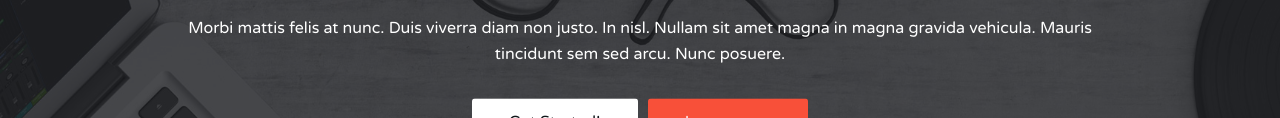
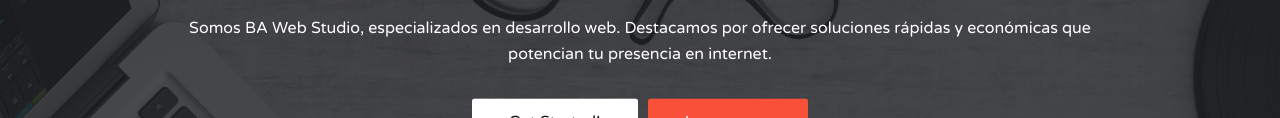
Before and after one commit to feblesariel/ba_web_studio_v2, a plain HTML site: page index.html in a window 1280 px wide. Shown: the part 356-474 px from the top of the page. Drawn offline with Linux system fonts and the light colour scheme.

Commit message:
initial commit

```diff
--- a/index.html
+++ b/index.html
@@ -96,7 +96,7 @@
 					<div class="col-md-10 col-md-offset-1">
 						<div class="home-content">
 							<h1 class="white-text">Hacemos tu página web</h1>
-							<p class="white-text">Morbi mattis felis at nunc. Duis viverra diam non justo. In nisl. Nullam sit amet magna in magna gravida vehicula. Mauris tincidunt sem sed arcu. Nunc posuere.
+							<p class="white-text">Somos BA Web Studio, especializados en desarrollo web. Destacamos por ofrecer soluciones rápidas y económicas que potencian tu presencia en internet.
 							</p>
 							<button class="white-btn">Get Started!</button>
 							<button class="main-btn">Learn more</button>
```
